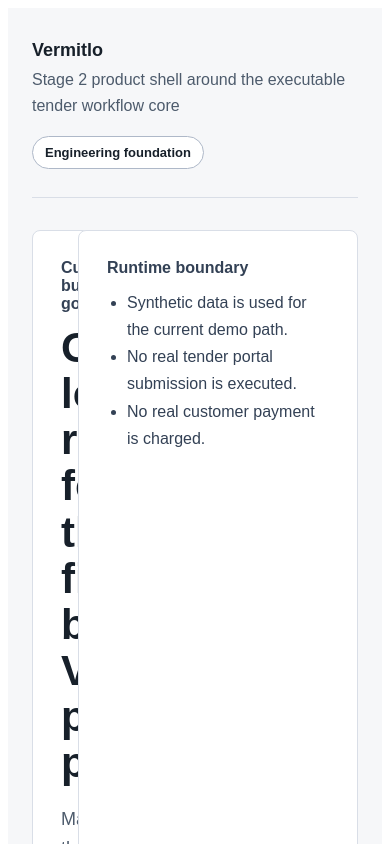
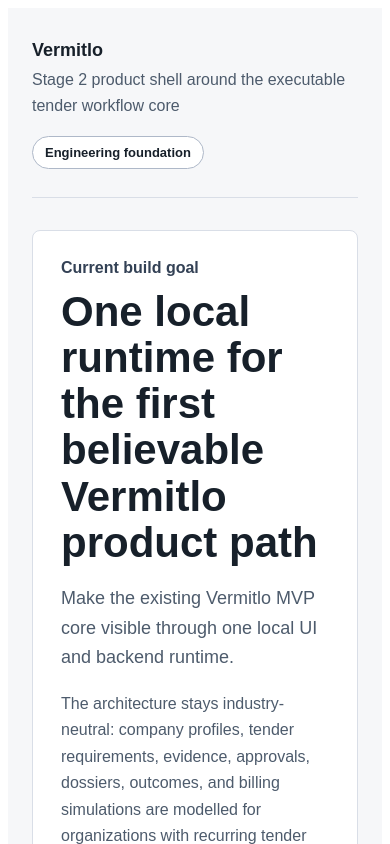
Before and after one commit to MarcelSloki/GitHub-Repo-MarcelSloki-vermitlo, a Next.js app in the folder apps/web/: page / in a window 390 px wide. Shown: the top 844 px of the page. Built offline with nearby package versions, Linux system fonts and the light colour scheme; no server answers.

Commit message:
Make Stage 2 shell responsive on narrow screens

```diff
--- a/apps/web/app/page.tsx
+++ b/apps/web/app/page.tsx
@@ -74,7 +74,7 @@ const styles: Record<string, CSSProperties> = {
   },
   grid: {
     display: 'grid',
-    gridTemplateColumns: 'minmax(0, 1.2fr) minmax(280px, 0.8fr)',
+    gridTemplateColumns: 'repeat(auto-fit, minmax(min(100%, 280px), 1fr))',
     gap: '24px',
     marginTop: '32px',
   },
```
